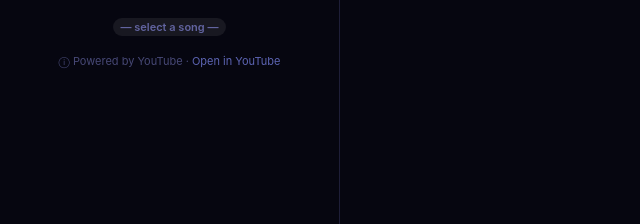
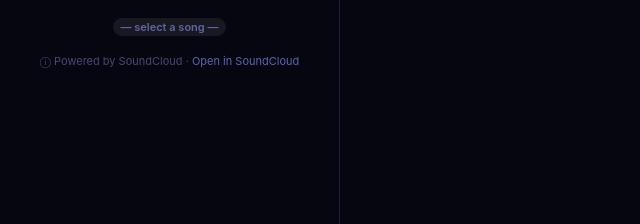
Before and after one commit to Novaro1/unblocker, a browser extension: page public/music.html in a window 1280 px wide. Shown: the part 491-715 px from the top of the page, 0-640 px from the left. Drawn offline with Linux system fonts and the light colour scheme.

Commit message:
Fix music page attribution: YouTube → SoundCloud
Co-Authored-By: Claude Sonnet 4.6 <noreply@anthropic.com>

```diff
--- a/public/music.html
+++ b/public/music.html
@@ -536,8 +536,8 @@
       <span id="mp-quality" class="loading">— select a song —</span>
     </div>
     <div id="mp-preview-note">
-      ⓘ Powered by YouTube ·
-      <a href="#" id="mp-yt-link">Open in YouTube</a>
+      ⓘ Powered by SoundCloud ·
+      <a href="#" id="mp-yt-link">Open in SoundCloud</a>
     </div>
   </div>
 
```
